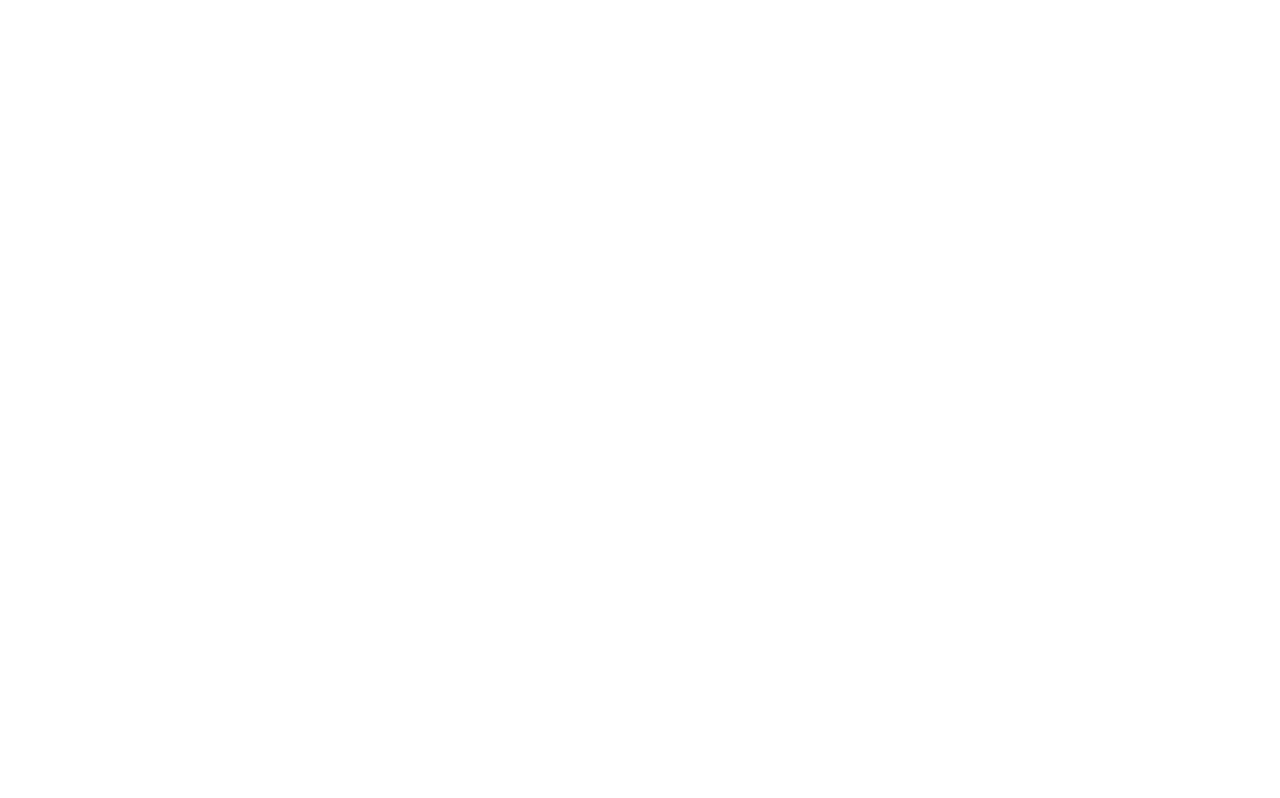
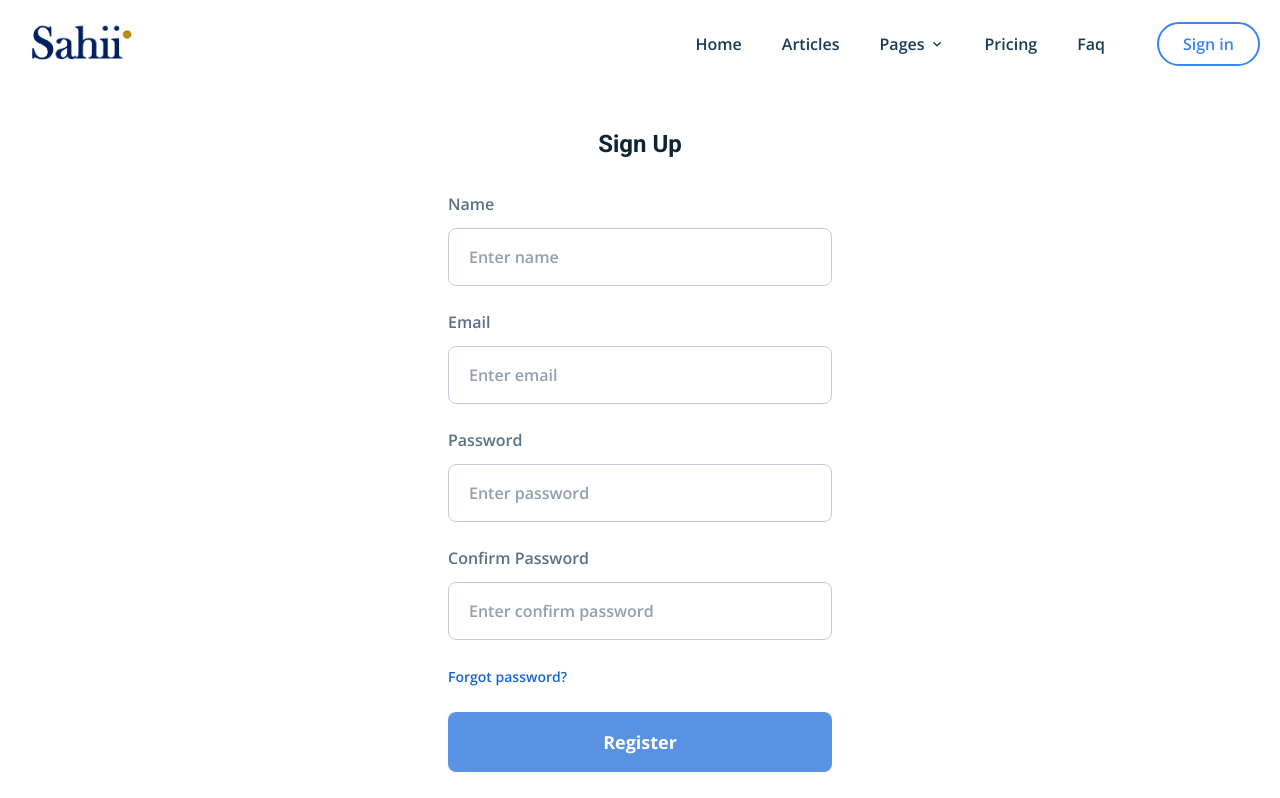
Before and after one commit to Mo-Gamer-2000/frontend_blog_app, a React (Create React App) app: page /register in a window 1280 px wide. Before the commit this address had no page. Shown: the top 798 px of the page. Built offline with nearby package versions, Linux system fonts and the light colour scheme.

Commit message:
Register Form - Page Created

```diff
--- a/package.json
+++ b/package.json
@@ -9,6 +9,7 @@
     "@testing-library/user-event": "^13.2.1",
     "react": "^18.2.0",
     "react-dom": "^18.2.0",
+    "react-hook-form": "^7.45.1",
     "react-icons": "^4.10.1",
     "react-redux": "^8.1.1",
     "react-router-dom": "^6.14.1",
--- a/src/App.js
+++ b/src/App.js
@@ -2,6 +2,7 @@
 import "./App.css";
 import ArticleDetailPage from "./pages/articleDetail/ArticleDetailPage";
 import HomePage from "./pages/home/HomePage";
+import RegisterPage from "./pages/register/RegisterPage";
 
 function App() {
   return (
@@ -9,6 +10,7 @@
       <Routes>
         <Route index path="/" element={<HomePage />} />
         <Route path="/blog/:id" element={<ArticleDetailPage />} />
+        <Route path="/register" element={<RegisterPage />} />
       </Routes>
     </div>
   );
--- a/src/components/Footer.jsx
+++ b/src/components/Footer.jsx
@@ -21,7 +21,7 @@
               <a href="/">Home Page</a>
             </li>
             <li>
-              <a href="/">Features</a>
+              <a href="/">Feature</a>
             </li>
             <li>
               <a href="/">Documentation</a>
@@ -38,16 +38,16 @@
           <h3 className="text-dark-light font-bold md:text-lg">Services</h3>
           <ul className="text-[#959EAD] text-sm mt-5 space-y-4 md:text-base">
             <li>
-              <a href="/">Reccomendations</a>
+              <a href="/">Recommendation</a>
             </li>
             <li>
-              <a href="/">Designs</a>
+              <a href="/">Design</a>
             </li>
             <li>
-              <a href="/">Themes</a>
+              <a href="/">Theme</a>
             </li>
             <li>
-              <a href="/">Illustrations</a>
+              <a href="/">Illustration</a>
             </li>
             <li>
               <a href="/">UI/UX Kit</a>
@@ -75,7 +75,7 @@
           <h3 className="text-dark-light font-bold md:text-lg">More</h3>
           <ul className="text-[#959EAD] text-sm mt-5 space-y-4 md:text-base">
             <li>
-              <a href="/">Letters</a>
+              <a href="/">Letter</a>
             </li>
             <li>
               <a href="/">License</a>
--- /dev/null
+++ b/src/pages/register/RegisterPage.jsx
@@ -0,0 +1,188 @@
+import React from "react";
+import { useForm } from "react-hook-form";
+import { Link } from "react-router-dom";
+import MainLayout from "../../components/MainLayout";
+
+const RegisterPage = () => {
+  const {
+    register,
+    handleSubmit,
+    formState: { errors, isValid },
+    watch,
+  } = useForm({
+    defaultValues: {
+      name: "",
+      email: "",
+      password: "",
+      confirmPassword: "",
+    },
+    mode: "onChange",
+  });
+
+  const submitHandler = (data) => {
+    console.log(data);
+  };
+
+  const password = watch("password");
+
+  return (
+    <MainLayout>
+      <section className="container mx-auto px-5 py-10">
+        <div className="w-full max-w-sm mx-auto">
+          <h1 className="font-roboto text-2xl font-bold text-center text-dark-hard mb-8">
+            Sign Up
+          </h1>
+          <form onSubmit={handleSubmit(submitHandler)}>
+            <div className="flex flex-col mb-6 w-full">
+              <label
+                htmlFor="name"
+                className="text-[#5a7184] font-semibold block"
+              >
+                Name
+              </label>
+              <input
+                type="text"
+                id="name"
+                {...register("name", {
+                  minLength: {
+                    value: 1,
+                    message: "Name length must be at least 1 character",
+                  },
+                  required: {
+                    value: true,
+                    message: "Name is required",
+                  },
+                })}
+                placeholder="Enter name"
+                className={`placeholder:text-[#959ead] text-dark-hard mt-3 rounded-lg px-5 py-4 font-semibold block outline-none border ${
+                  errors.name ? "border-red-500" : "border-[#c3cad9]"
+                }`}
+              />
+              {errors.name?.message && (
+                <p className="text-red-500 text-xs mt-1">
+                  {errors.name?.message}
+                </p>
+              )}
+            </div>
+            <div className="flex flex-col mb-6 w-full">
+              <label
+                htmlFor="email"
+                className="text-[#5a7184] font-semibold block"
+              >
+                Email
+              </label>
+              <input
+                type="email"
+                id="email"
+                {...register("email", {
+                  pattern: {
+                    value:
+                      /^(([^<>()[\]\\.,;:\s@"]+(\.[^<>()[\]\\.,;:\s@"]+)*)|(".+"))@((\[[0-9]{1,3}\.[0-9]{1,3}\.[0-9]{1,3}\.[0-9]{1,3}])|(([a-zA-Z\-0-9]+\.)+[a-zA-Z]{2,}))$/,
+                    message: "Enter a valid email",
+                  },
+                  required: {
+                    value: true,
+                    message: "Email is required",
+                  },
+                })}
+                placeholder="Enter email"
+                className={`placeholder:text-[#959ead] text-dark-hard mt-3 rounded-lg px-5 py-4 font-semibold block outline-none border ${
+                  errors.email ? "border-red-500" : "border-[#c3cad9]"
+                }`}
+              />
+              {errors.email?.message && (
+                <p className="text-red-500 text-xs mt-1">
+                  {errors.email?.message}
+                </p>
+              )}
+            </div>
+            <div className="flex flex-col mb-6 w-full">
+              <label
+                htmlFor="password"
+                className="text-[#5a7184] font-semibold block"
+              >
+                Password
+              </label>
+              <input
+                type="password"
+                id="password"
+                {...register("password", {
+                  required: {
+                    value: true,
+                    message: "Password is required",
+                  },
+                  minLength: {
+                    value: 6,
+                    message: "Password length must be at least 6 characters",
+                  },
+                })}
+                placeholder="Enter password"
+                className={`placeholder:text-[#959ead] text-dark-hard mt-3 rounded-lg px-5 py-4 font-semibold block outline-none border ${
+                  errors.password ? "border-red-500" : "border-[#c3cad9]"
+                }`}
+              />
+              {errors.password?.message && (
+                <p className="text-red-500 text-xs mt-1">
+                  {errors.password?.message}
+                </p>
+              )}
+            </div>
+            <div className="flex flex-col mb-6 w-full">
+              <label
+                htmlFor="confirmPassword"
+                className="text-[#5a7184] font-semibold block"
+              >
+                Confirm Password
+              </label>
+              <input
+                type="password"
+                id="confirmPassword"
+                {...register("confirmPassword", {
+                  required: {
+                    value: true,
+                    message: "Confirm password is required",
+                  },
+                  validate: (value) => {
+                    if (value !== password) {
+                      return "Passwords do not match";
+                    }
+                  },
+                })}
+                placeholder="Enter confirm password"
+                className={`placeholder:text-[#959ead] text-dark-hard mt-3 rounded-lg px-5 py-4 font-semibold block outline-none border ${
+                  errors.confirmPassword ? "border-red-500" : "border-[#c3cad9]"
+                }`}
+              />
+              {errors.confirmPassword?.message && (
+                <p className="text-red-500 text-xs mt-1">
+                  {errors.confirmPassword?.message}
+                </p>
+              )}
+            </div>
+            <Link
+              to="/forget-password"
+              className="text-sm font-semibold text-primary"
+            >
+              Forgot password?
+            </Link>
+            <button
+              type="submit"
+              disabled={!isValid}
+              className="bg-primary text-white font-bold text-lg py-4 px-8 w-full rounded-lg my-6 disabled:opacity-70 disabled:cursor-not-allowed"
+            >
+              Register
+            </button>
+            <p className="text-sm font-semibold text-[#5a7184]">
+              You have an account?{" "}
+              <Link to="/login" className="text-primary">
+                Login now
+              </Link>
+            </p>
+          </form>
+        </div>
+      </section>
+    </MainLayout>
+  );
+};
+
+export default RegisterPage;
```
Also changed, not shown: 1 other file (tests, documents, lock files or other folders).
